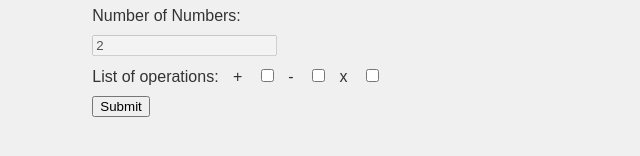
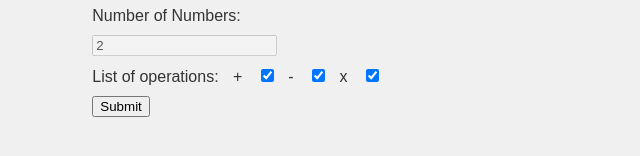
Before and after one commit to Goubigon/focus-flow, a website: page src/views/parameters.html in a window 1280 px wide. Shown: the part 484-640 px from the top of the page, 291-931 px from the left. Drawn offline with Linux system fonts and the light colour scheme.

Commit message:
parameters html checked by default

```diff
--- a/src/views/parameters.html
+++ b/src/views/parameters.html
@@ -42,11 +42,11 @@
             <label for="operation">List of operations:</label>
 
             <label for="addition">+</label>
-            <input type="checkbox" id="additionCheck" name="additionCheck">
+            <input type="checkbox" id="additionCheck" name="additionCheck" checked>
             <label for="substraction">-</label>
-            <input type="checkbox" id="substractionCheck" name="substractionCheck">
+            <input type="checkbox" id="substractionCheck" name="substractionCheck" checked>
             <label for="multiplication">x</label>
-            <input type="checkbox" id="multiplicationCheck" name="multiplicationCheck">
+            <input type="checkbox" id="multiplicationCheck" name="multiplicationCheck" checked>
 
 
 
```
